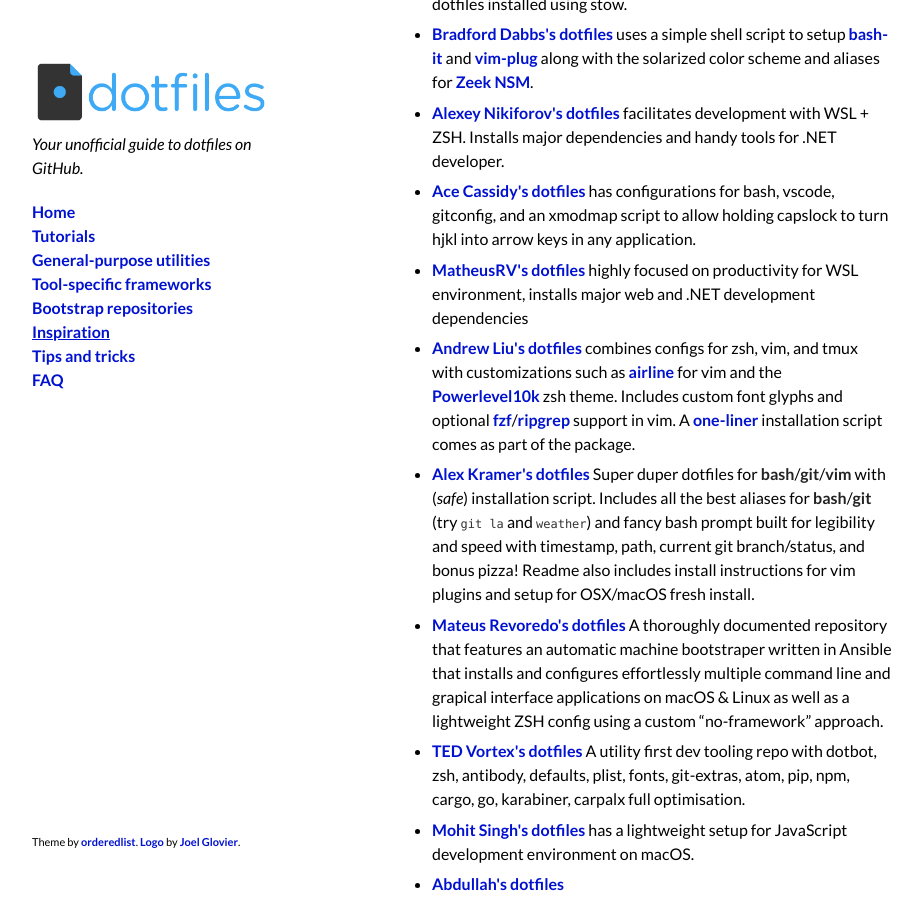
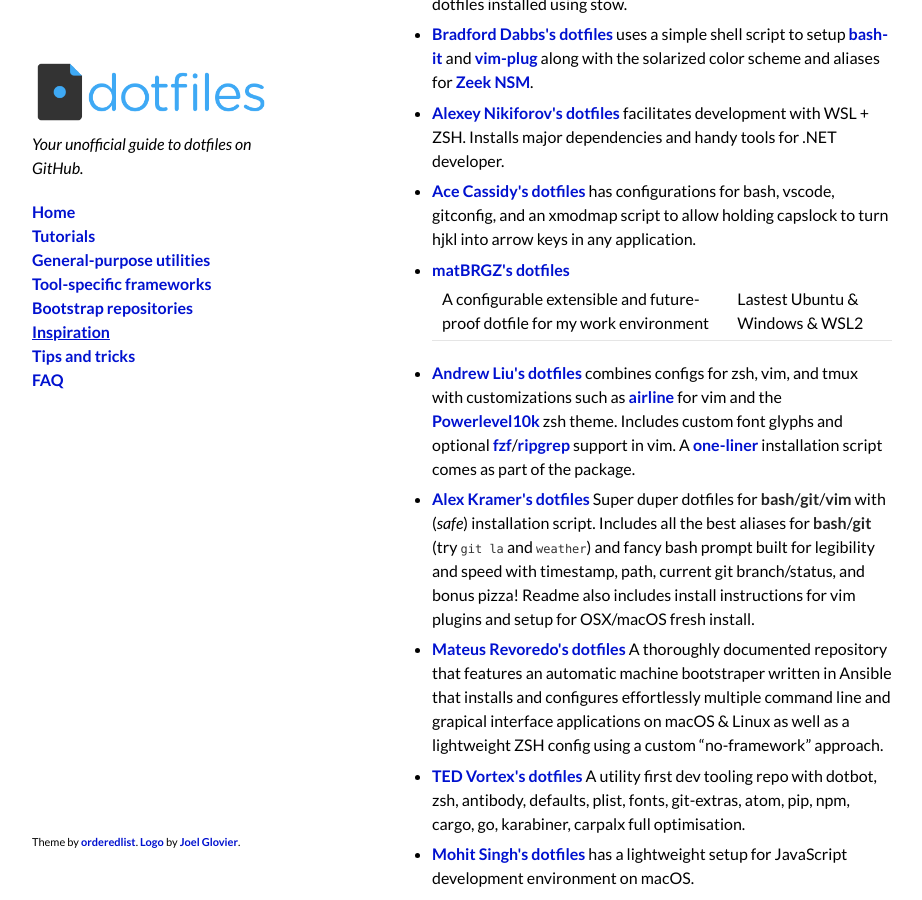
Before and after one commit to dotfiles/dotfiles.github.com, a Jekyll site: the page built from inspiration.md, in a window 1280 px wide and 900 px high, scrolled down 3340 px. Shown: the whole window, without its empty margins (178-1100 px from the left). Built offline with Jekyll 4.4.1, drawn with Linux system fonts in a browser that asks for light colours; comment, search, counter and statistics services are not loaded.

Commit message:
Change my Username

```diff
--- a/_data/inspiration.yml
+++ b/_data/inspiration.yml
@@ -192,9 +192,8 @@
   stars: 182
   url: https://github.com/kutsan/dotfiles
 - forks: 4
-  name: MatheusRV
-  notes: highly focused on productivity for WSL environment, installs major web and
-    .NET development dependencies
+  name: matBRGZ
+  notes: A configurable extensible and future-proof dotfile for my work environment |  Lastest Ubuntu & Windows & WSL2
   stars: 12
   url: https://github.com/matheusrv/dotfiles
 - forks: 8372
```
